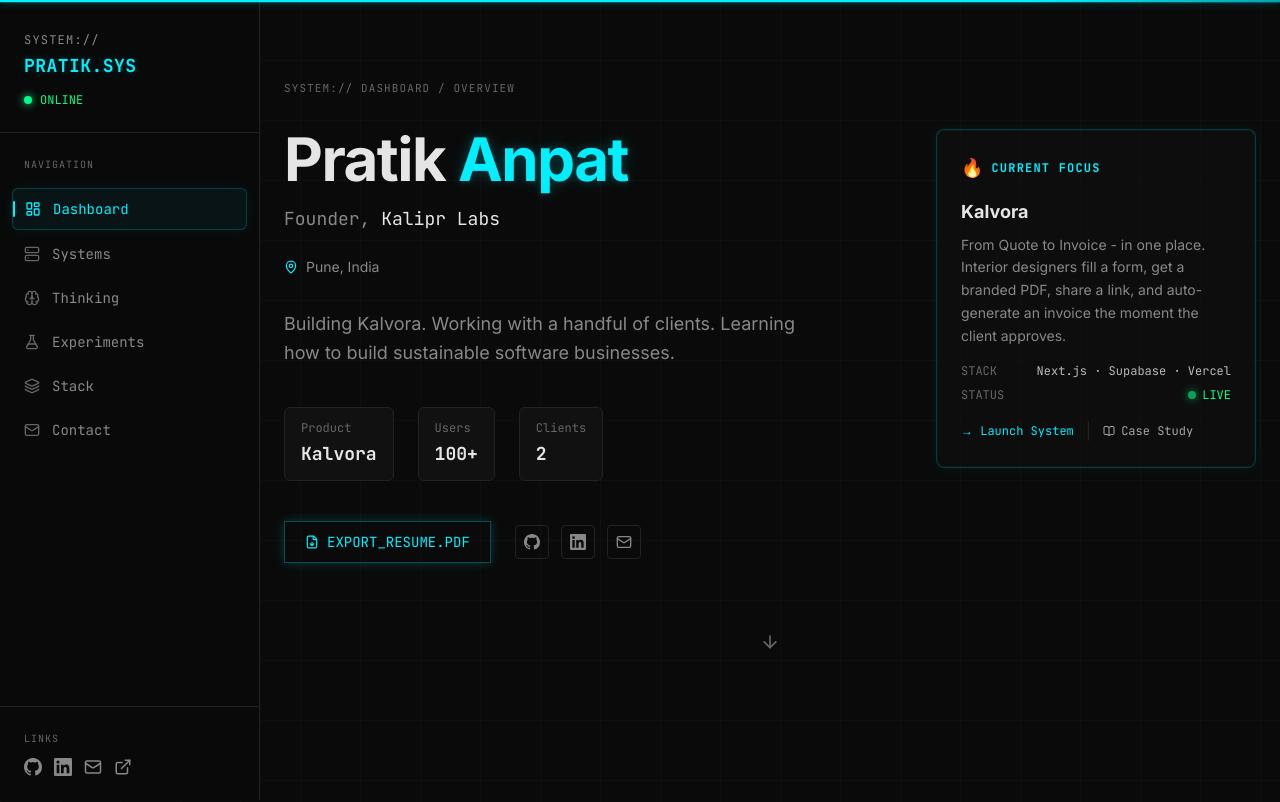
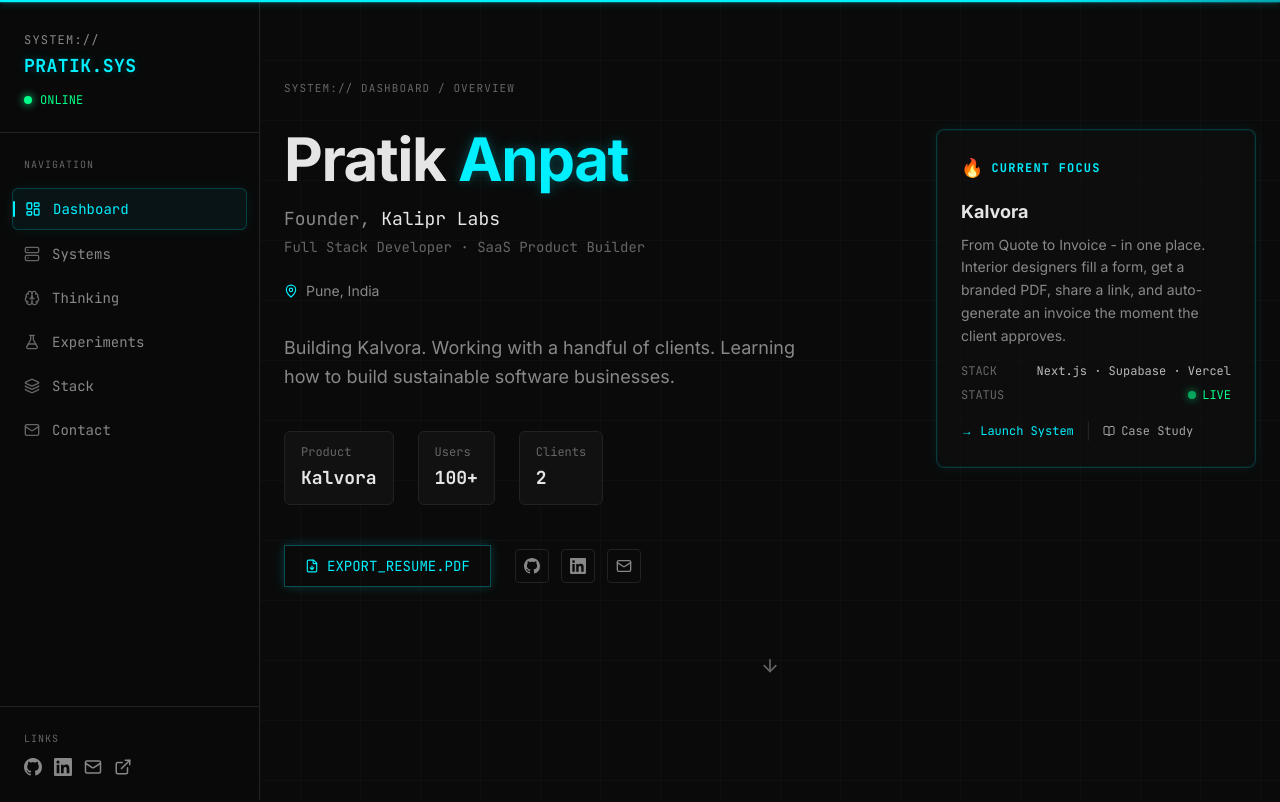
Before and after one commit to pratikanpat/Portfolio, a Next.js app: page / in a window 1280 px wide. Shown: the top 802 px of the page. Built offline with nearby package versions, Linux system fonts and the light colour scheme.

Commit message:
feat: add Full Stack Developer and SaaS Product Builder roles

```diff
--- a/src/app/layout.tsx
+++ b/src/app/layout.tsx
@@ -15,31 +15,33 @@ const jetbrainsMono = JetBrains_Mono({
 });
 
 export const metadata: Metadata = {
-  title: "Pratik Anpat — Founder, Kalipr Labs",
+  title: "Pratik Anpat — Full Stack Developer & Founder, Kalipr Labs",
   description:
-    "Founder of Kalipr Labs. Building software products and tools. Creator of Kalvora — used by 100+ interior designers across India.",
+    "Full Stack Developer & SaaS Product Builder. Founder of Kalipr Labs. Creator of Kalvora — used by 100+ interior designers across India.",
   keywords: [
     "Pratik Anpat",
     "Kalipr Labs",
     "Founder",
+    "Full Stack Developer",
+    "SaaS Product Builder",
     "Kalvora",
     "Software Products",
     "Pune India",
   ],
   authors: [{ name: "Pratik Anpat" }],
   openGraph: {
-    title: "Pratik Anpat — Founder, Kalipr Labs",
+    title: "Pratik Anpat — Full Stack Developer & Founder, Kalipr Labs",
     description:
-      "Founder of Kalipr Labs. Building software products and tools. Creator of Kalvora.",
+      "Full Stack Developer & SaaS Product Builder. Founder of Kalipr Labs. Creator of Kalvora.",
     url: "https://pratik.kaliprlabs.in",
     siteName: "Pratik Anpat",
     type: "website",
   },
   twitter: {
     card: "summary_large_image",
-    title: "Pratik Anpat — Founder, Kalipr Labs",
+    title: "Pratik Anpat — Full Stack Developer & Founder, Kalipr Labs",
     description:
-      "Founder of Kalipr Labs. Building software products and tools. Creator of Kalvora.",
+      "Full Stack Developer & SaaS Product Builder. Founder of Kalipr Labs. Creator of Kalvora.",
   },
   robots: {
     index: true,
@@ -66,14 +68,14 @@ export default function RootLayout({
               "@type": "Person",
               name: "Pratik Anpat",
               url: "https://pratik.kaliprlabs.in",
-              jobTitle: "Founder",
+              jobTitle: ["Full Stack Developer", "SaaS Product Builder", "Founder"],
               worksFor: {
                 "@type": "Organization",
                 name: "Kalipr Labs",
                 url: "https://kaliprlabs.in",
               },
               description:
-                "Founder of Kalipr Labs. Building software products and tools. Creator of Kalvora.",
+                "Full Stack Developer & SaaS Product Builder. Founder of Kalipr Labs. Creator of Kalvora.",
               sameAs: [
                 "https://www.linkedin.com/in/pratikanpat",
                 "https://github.com/pratikanpat",
--- a/src/components/BootSequence.tsx
+++ b/src/components/BootSequence.tsx
@@ -8,9 +8,10 @@ const bootLines = [
   { text: "Initializing...", delay: 100 },
   { text: "", delay: 200 },
   { text: "> Founder, Kalipr Labs", delay: 250 },
-  { text: "> Creator of Kalvora", delay: 350 },
-  { text: "", delay: 400 },
-  { text: "STATUS: READY", delay: 500 },
+  { text: "> Full Stack Developer · SaaS Product Builder", delay: 300 },
+  { text: "> Creator of Kalvora", delay: 400 },
+  { text: "", delay: 500 },
+  { text: "STATUS: READY", delay: 600 },
 ];
 
 interface BootSequenceProps {
--- a/src/components/DashboardHero.tsx
+++ b/src/components/DashboardHero.tsx
@@ -62,10 +62,15 @@ export default function DashboardHero() {
             initial={{ opacity: 0, y: 20 }}
             animate={{ opacity: 1, y: 0 }}
             transition={{ delay: 0.3 }}
-            className="font-mono text-lg text-muted-light mb-6"
+            className="font-mono text-muted-light mb-6 space-y-1"
           >
-            Founder,{" "}
-            <a href="https://kaliprlabs.in" target="_blank" rel="noopener noreferrer" className="text-foreground hover:text-cyan transition-colors">Kalipr Labs</a>
+            <div className="text-lg">
+              Founder,{" "}
+              <a href="https://kaliprlabs.in" target="_blank" rel="noopener noreferrer" className="text-foreground hover:text-cyan transition-colors">Kalipr Labs</a>
+            </div>
+            <div className="text-sm text-muted">
+              Full Stack Developer · SaaS Product Builder
+            </div>
           </motion.div>
 
           {/* Location */}
```
